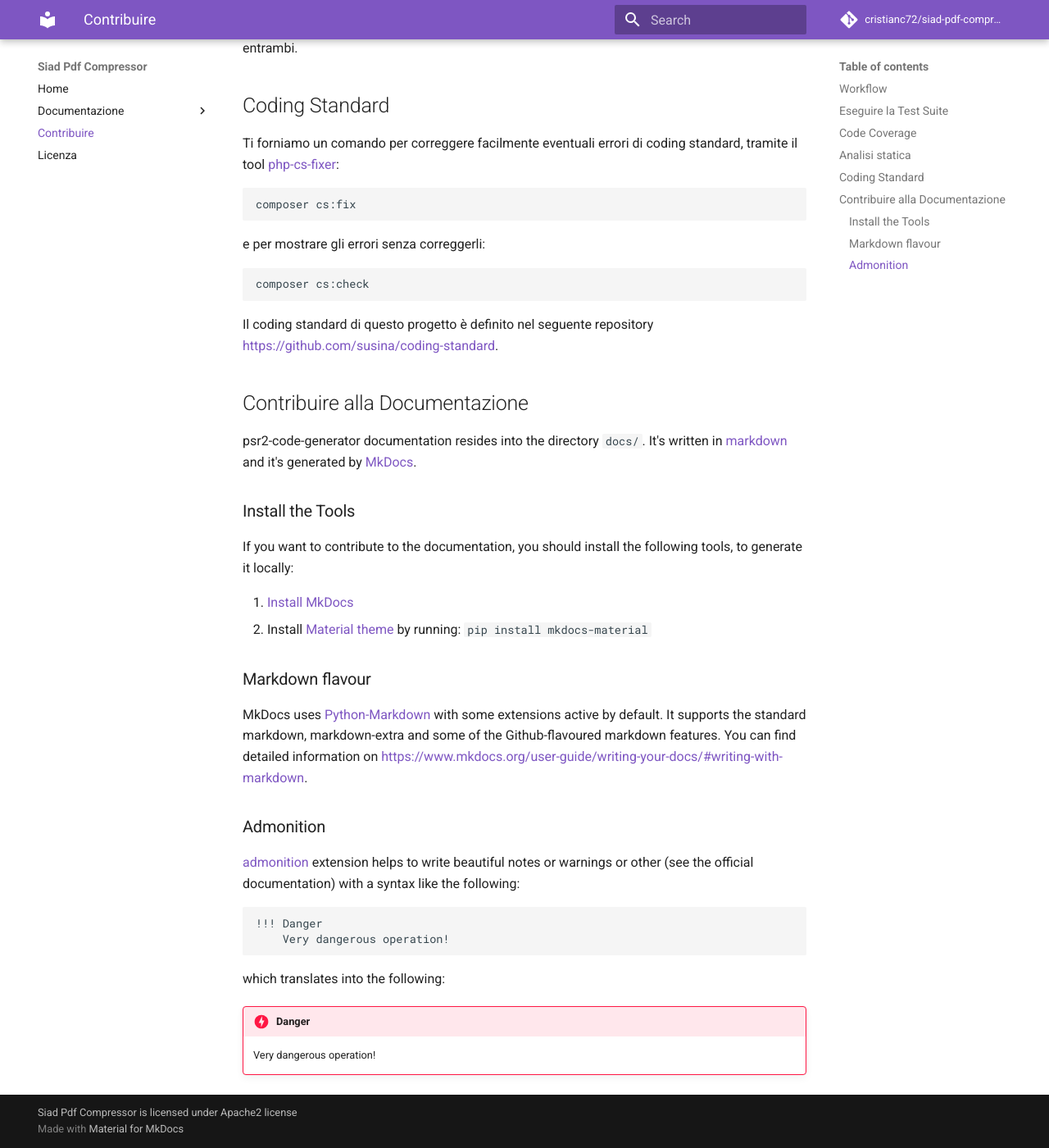
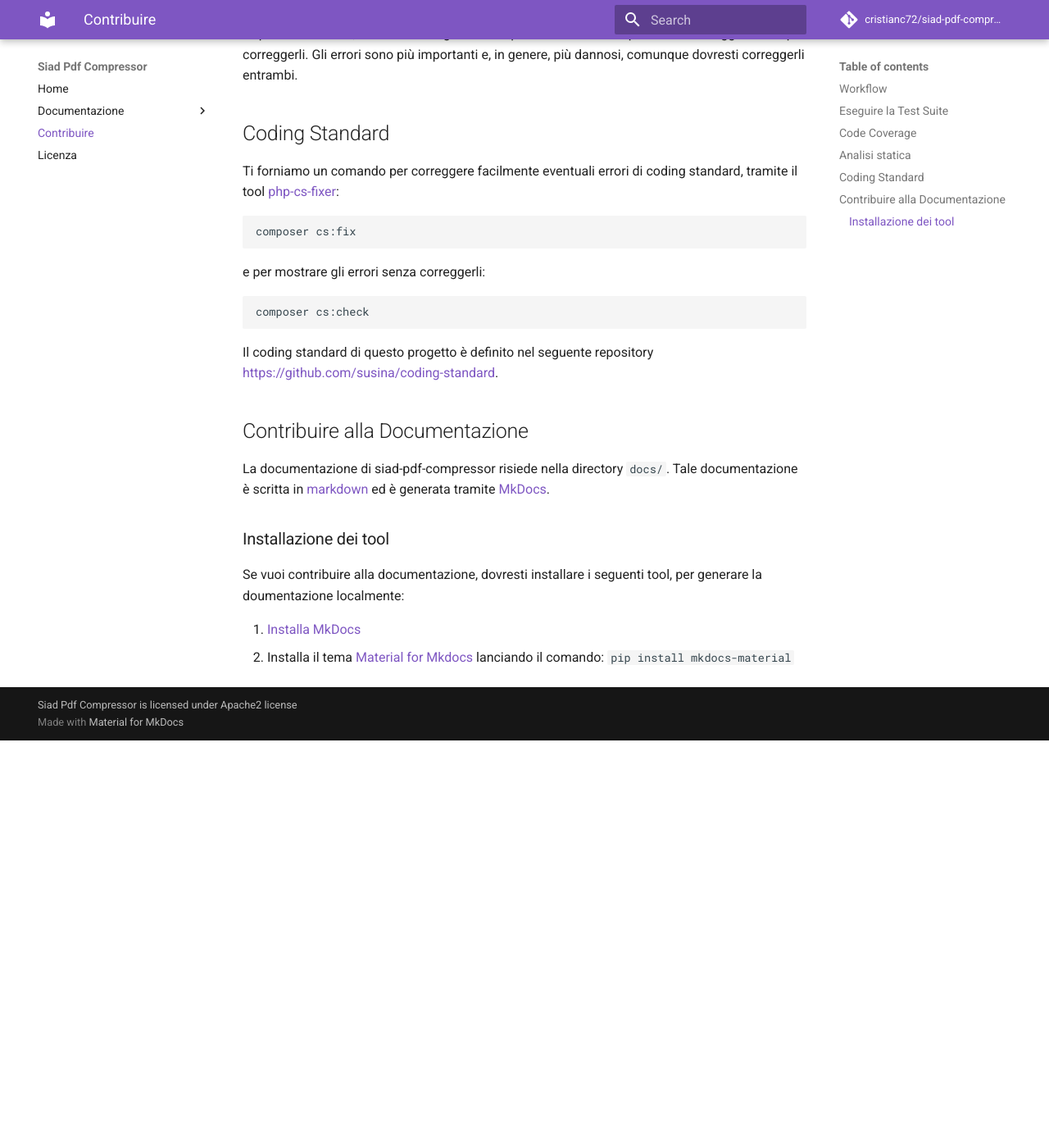
Before and after one commit to cristianoc72/siad-pdf-compressor, an MkDocs documentation site: the page built from docs/contributing.md, in a window 1280 px wide and 1400 px high, scrolled down 1691 px. Shown: the whole window at 82% size. Built offline with MkDocs 1.6.1 and Material for MkDocs 9.7.7, drawn with Linux system fonts in a browser that asks for light colours; comment, search, counter and statistics services are not loaded; after the commit the page ends 2594 px from its top, so only the background shows below that; some of the changed text lies outside the part shown.

Commit message:
Initial documents

````diff
--- a/docs/contributing.md
+++ b/docs/contributing.md
@@ -1,4 +1,4 @@
-# Siad Pdf Compressor come contribuire
+# Siad Pdf Compressor: come contribuire
 
 Siad Pdf Compressor è un progetto Open Source, a cui si può contribuire liberamente, con proposte, bugfix,
 implementazione di nuove funzionalità, correzione e miglioramento della documentazione e quant'altro.
@@ -76,33 +77,12 @@ Il coding standard di questo progetto è definito nel seguente repository [https
 
 ## Contribuire alla Documentazione
 
-psr2-code-generator documentation resides into the directory `docs/`. It's written in [markdown](https://daringfireball.net/projects/markdown/)
-and it's generated by [MkDocs](https://www.mkdocs.org).
+La documentazione di siad-pdf-compressor risiede nella directory `docs/`. Tale documentazione è scritta in [markdown](https://daringfireball.net/projects/markdown/)
+ed è generata tramite [MkDocs](https://www.mkdocs.org).
 
-### Install the Tools
+### Installazione dei tool
 
-If you want to contribute to the documentation, you should install the following tools, to generate it locally:
+Se vuoi contribuire alla documentazione, dovresti installare i seguenti tool, per generare la doumentazione localmente:
 
-1. [Install MkDocs](https://www.mkdocs.org/#installation)
-2. Install [Material theme](https://squidfunk.github.io/mkdocs-material/) by running: `pip install mkdocs-material`
-
-### Markdown flavour
-
-MkDocs uses [Python-Markdown](https://python-markdown.github.io/) with some extensions active by default. It supports the
-standard markdown, markdown-extra and some of the Github-flavoured markdown features. You can find detailed information on
-[https://www.mkdocs.org/user-guide/writing-your-docs/#writing-with-markdown](https://www.mkdocs.org/user-guide/writing-your-docs/#writing-with-markdown).
-
-### Admonition
-
-[admonition](https://python-markdown.github.io/extensions/admonition/) extension helps to write beautiful notes or
-warnings or other (see the official documentation) with a syntax like the following:
-
-```bash
-!!! Danger
-    Very dangerous operation!
-```
-
-which translates into the following:
-
-!!! Danger
-    Very dangerous operation!
+1. [Installa MkDocs](https://www.mkdocs.org/#installation)
+2. Installa il tema [Material for Mkdocs](https://squidfunk.github.io/mkdocs-material/) lanciando il comando: `pip install mkdocs-material`
--- a/mkdocs.yml
+++ b/mkdocs.yml
@@ -15,6 +15,6 @@ nav:
   - Home: index.md
   - Documentazione:
     - Installazione: installation.md
-    - Guida all'uso: user_guide.md
+    - "Guida all'uso": user_guide.md
   - Contribuire: contributing.md
   - Licenza: license.md
````
Also changed, not shown: other parts of docs/contributing.md (+9 -8 lines), README.md (+1 -0 lines), docs/generator.md (deleted, +0 -194 lines), docs/index.md (deleted, +0 -42 lines), docs/user_guide.md (deleted, +0 -9 lines).
